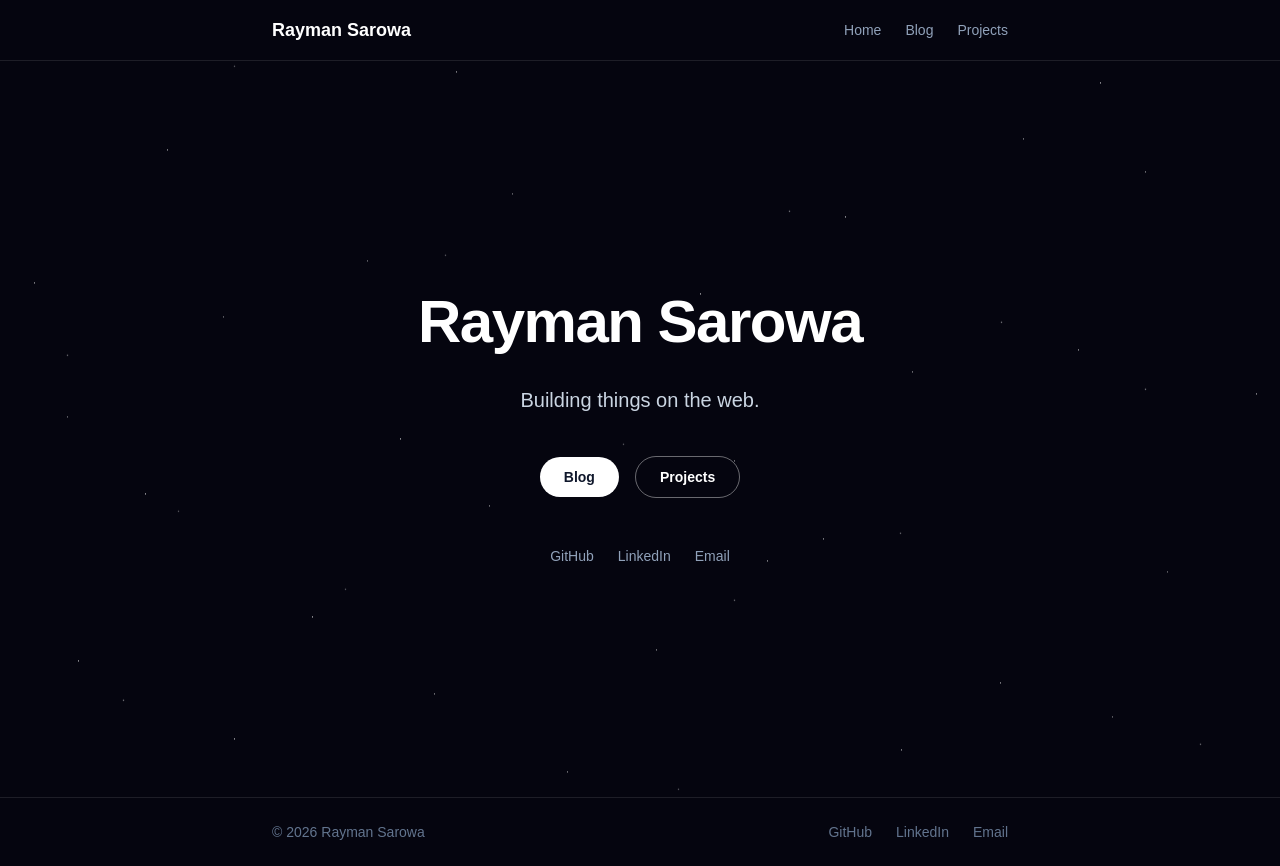
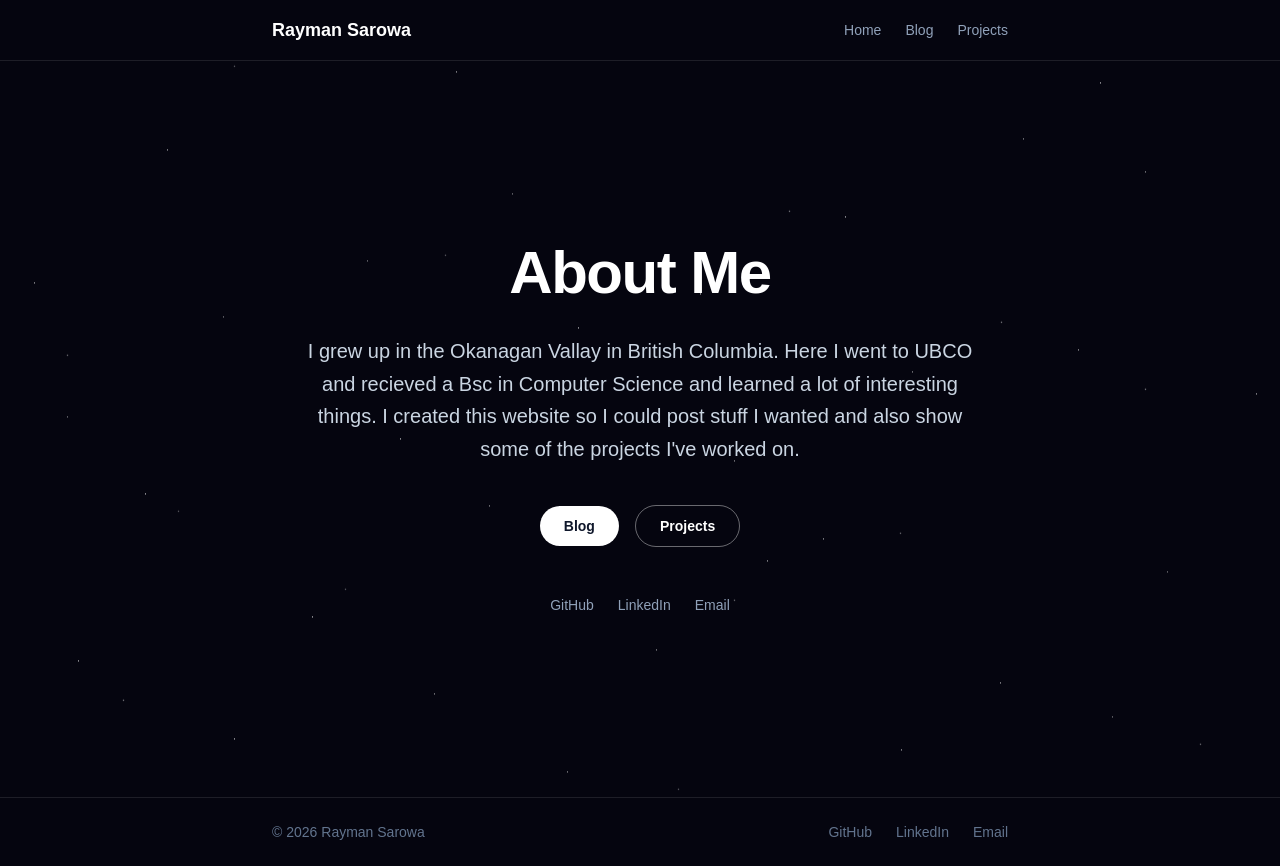
Before and after one commit to raymansarowa976/personal-website, a Next.js app: page / in a window 1280 px wide. Built offline with nearby package versions, Linux system fonts and the light colour scheme.

Commit message:
changed page to about me

```diff
--- a/app/page.tsx
+++ b/app/page.tsx
@@ -5,10 +5,10 @@
     <div className="home-starfield min-h-[calc(100vh-4rem)] flex items-center justify-center px-4 py-16">
       <div className="text-center space-y-8 max-w-2xl relative z-10">
         <h1 className="text-5xl sm:text-6xl font-bold text-white tracking-tight">
-          Rayman Sarowa
+          About Me
         </h1>
         <p className="text-xl text-slate-300 leading-relaxed">
-          Building things on the web.
+          I grew up in the Okanagan Vallay in British Columbia. Here I went to UBCO and recieved a Bsc in Computer Science and learned a lot of interesting things. I created this website so I could post stuff I wanted and also show some of the projects I&apos;ve worked on.
         </p>
         <div className="flex items-center justify-center gap-4 pt-2">
           <Link
```
